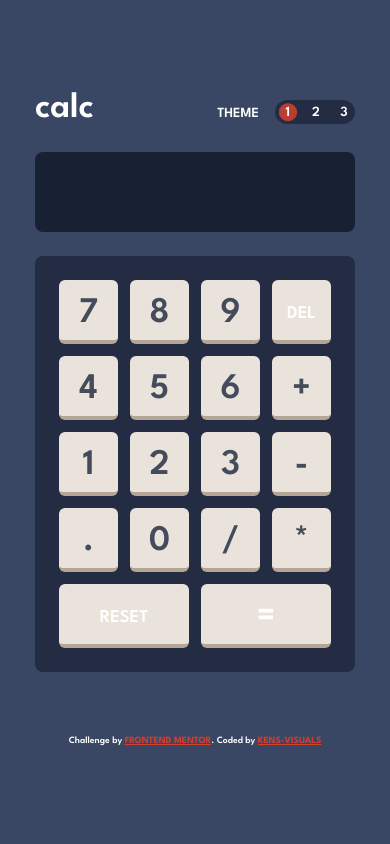
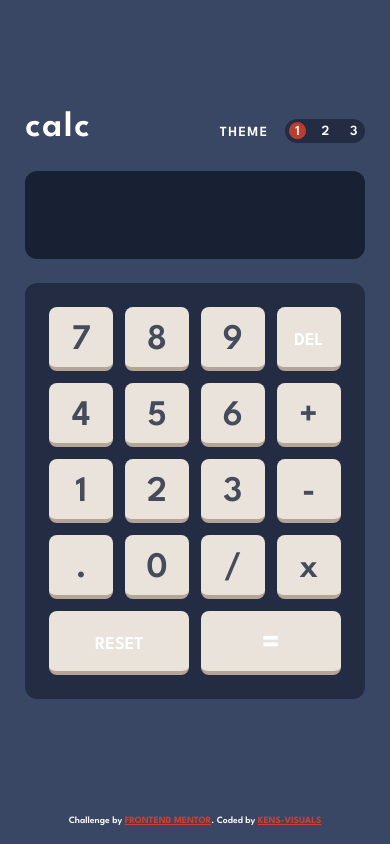
Before and after one commit to kens-visuals/calculator-app, a React (Create React App) app: page / in a window 390 px wide. Built offline with nearby package versions, Linux system fonts and the light colour scheme.

Commit message:
add tablet and desktop designs

```diff
--- a/src/App.js
+++ b/src/App.js
@@ -17,9 +17,10 @@ function App() {
 
   return (
     <div
-      className={`grid min-h-screen grid-rows-[1fr_auto] py-20 font-spartan ${currTheme} md:p-0`}
+      className={`grid min-h-screen grid-rows-[1fr_auto] font-spartan ${currTheme}`}
     >
-      <div className="mx-auto grid w-[86%] max-w-xs grid-rows-[3rem_5rem_26rem] gap-6 md:content-center">
+      {/* grid-rows-[3rem_5rem_26rem] */}
+      <div className="mx-auto grid w-[87%] max-w-[34rem] grid-rows-[3rem_5.5rem_26rem] content-center gap-6 md:grid-rows-[3rem_8rem_30rem]">
         <Header theme={theme} setTheme={setTheme} />
 
         <Body theme={theme} />
--- a/src/components/Body.jsx
+++ b/src/components/Body.jsx
@@ -53,7 +53,7 @@ export default function Body({ theme }) {
   return (
     <>
       <div
-        className={`w-full overflow-y-hidden overflow-x-scroll rounded-lg p-6 text-right text-4xl
+        className={`w-full overflow-y-hidden overflow-x-scroll rounded-xl p-6 text-right text-4xl
         ${text} ${bgTertiary}`}
       >
         {/* NOTE: Fix the design*/}
@@ -66,7 +66,7 @@ export default function Body({ theme }) {
       </div>
 
       <div
-        className={`grid grid-cols-4 grid-rows-layout content-center gap-3 rounded-lg px-6 py-3 ${bgSecondary}`}
+        className={`grid grid-cols-4 grid-rows-layout-1 content-evenly gap-3 rounded-xl p-6 md:gap-6 md:p-8 ${bgSecondary}`}
       >
         {/* NOTE: Version 2 */}
         {/* <div className="col-span-4 grid grid-flow-col grid-cols-4 grid-rows-layout-1 gap-3">
@@ -104,7 +104,12 @@ export default function Body({ theme }) {
         <DigitButton dispatch={dispatch} digit="0" theme={theme} />
 
         <OperationButton dispatch={dispatch} operation="/" theme={theme} />
-        <OperationButton dispatch={dispatch} operation="*" theme={theme} />
+        <OperationButton
+          dispatch={dispatch}
+          operation="*"
+          sign="x"
+          theme={theme}
+        />
 
         <ResetButton dispatch={dispatch} theme={theme} />
 
--- a/src/components/Header.jsx
+++ b/src/components/Header.jsx
@@ -43,10 +43,12 @@ export default function Header({ theme, setTheme }) {
 
   return (
     <header className="flex items-baseline justify-between">
-      <h1 className={`text-4xl font-semibold ${text}`}>calc</h1>
+      <h1 className={`text-4xl font-semibold tracking-wider ${text}`}>calc</h1>
 
       <div className="flex items-end gap-4">
-        <span className={`text-sm uppercase ${text}`}>Theme</span>
+        <span className={`text-sm uppercase tracking-widest ${text}`}>
+          Theme
+        </span>
 
         <div className="w-20">
           <div
--- a/src/components/buttons/DeleteButton.jsx
+++ b/src/components/buttons/DeleteButton.jsx
@@ -15,7 +15,7 @@ export default function DigitButton({ theme, dispatch }) {
       ? 'text-two-text-primary'
       : 'text-three-text-primary';
 
-  const btnStyle = `text-lg uppercase
+  const btnStyle = `text-lg md:text-2xl uppercase
   ${
     theme === 'one'
       ? '!text-white bg-one-key-primary border-one-key-primary--shadow'
--- a/src/components/buttons/EqualButton.jsx
+++ b/src/components/buttons/EqualButton.jsx
@@ -26,7 +26,7 @@ export default function DigitButton({ theme, dispatch }) {
   return (
     <button
       type="button"
-      className={`button  ${btnText} ${btnTheme} ${equalBtnStyle}`}
+      className={`button ${btnText} ${btnTheme} ${equalBtnStyle}`}
       onClick={() => dispatch({ type: ACTIONS.EVAL })}
     >
       =
--- a/src/components/buttons/OperationButton.jsx
+++ b/src/components/buttons/OperationButton.jsx
@@ -1,12 +1,6 @@
 import { ACTIONS } from '../../hooks/useCalc';
 
-export default function OperationButton({
-  del,
-  equal,
-  theme,
-  dispatch,
-  operation,
-}) {
+export default function OperationButton({ sign, theme, dispatch, operation }) {
   const btnTheme =
     theme === 'one'
       ? 'border-one-key-tertiary--shadow bg-one-key-tertiary'
@@ -21,24 +15,15 @@ export default function OperationButton({
       ? 'text-two-text-primary'
       : 'text-three-text-primary';
 
-  const btnStyle = `text-lg uppercase
-  ${
-    theme === 'one'
-      ? '!text-white bg-one-key-primary border-one-key-primary--shadow'
-      : theme === 'two'
-      ? '!text-white bg-two-key-primary border-two-key-primary--shadow'
-      : '!text-white bg-three-key-primary border-three-key-primary--shadow'
-  }`;
-
   return (
     <button
       type="button"
-      className={`button ${btnText} ${btnTheme} ${del && btnStyle}`}
+      className={`button ${btnText} ${btnTheme}`}
       onClick={() =>
         dispatch({ type: ACTIONS.CHOOSE_OPERATOR, payload: { operation } })
       }
     >
-      {operation}
+      {sign || operation}
     </button>
   );
 }
--- a/src/components/buttons/ResetButton.jsx
+++ b/src/components/buttons/ResetButton.jsx
@@ -15,7 +15,7 @@ export default function DigitButton({ theme, dispatch }) {
       ? 'text-two-text-primary'
       : 'text-three-text-primary';
 
-  const btnStyle = `text-lg uppercase
+  const btnStyle = `text-lg md:text-2xl uppercase
   ${
     theme === 'one'
       ? '!text-white bg-one-key-primary border-one-key-primary--shadow'
--- a/src/index.css
+++ b/src/index.css
@@ -12,6 +12,6 @@
 
 @layer components {
   .button {
-    @apply rounded-md border-b-4 pt-2 text-4xl;
+    @apply rounded-lg border-b-4 pt-2 text-4xl;
   }
 }
--- a/tailwind.config.js
+++ b/tailwind.config.js
@@ -3,8 +3,8 @@ module.exports = {
   theme: {
     extend: {
       gridTemplateRows: {
-        layout: 'repeat(5, minmax(auto, 4rem))',
-        'layout-1': 'repeat(3, minmax(auto, 4rem))',
+        // layout: '3rem, minmax(5rem 7rem), minmax(22rem, 28rem)',
+        'layout-1': 'repeat(5, minmax(auto, 4rem))',
       },
       fontFamily: {
         spartan: ['League Spartan', 'sans-serif'],
```
